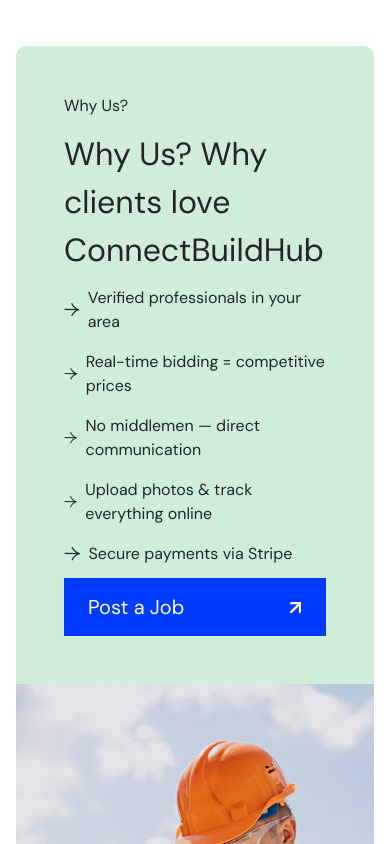
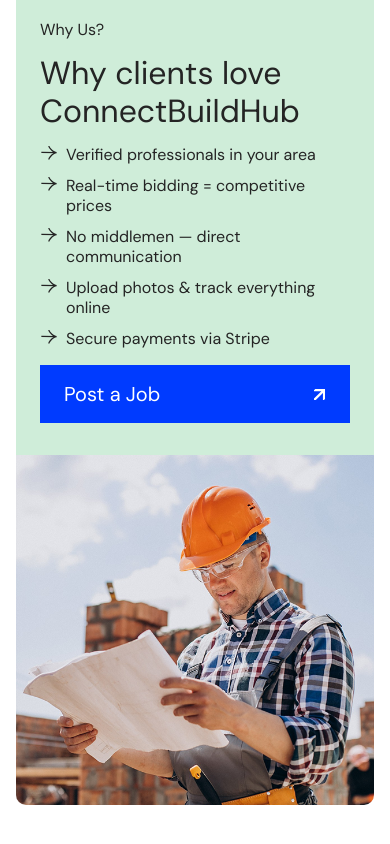
Before and after one commit to CBA-React/Christian-Landes, a Next.js app: page /for-clients in a window 390 px wide. Shown: the part 2080-2924 px from the top of the page. Built offline with nearby package versions, Linux system fonts and the light colour scheme.

Commit message:
create responsive for WhyUs module

```diff
--- a/src/modules/ForClients/WhyUs.tsx
+++ b/src/modules/ForClients/WhyUs.tsx
@@ -16,20 +16,22 @@
 
 export const WhyUs = (): JSX.Element => {
 	return (
-		<div className="mx-auto mt-[120px] max-w-[1240px] px-4 sm:px-6 lg:px-0">
+		<div className="mx-auto mt-[60px] max-w-[1240px] px-4 sm:px-6 lg:mt-[120px] lg:px-0">
 			<article className="flex min-h-[620px] flex-col overflow-hidden rounded-[10px] lg:flex-row">
-				<section className="flex w-full flex-col justify-between bg-[#CFEDD9] p-12 lg:w-1/2">
+				<section className="flex w-full flex-col justify-between bg-[#CFEDD9] px-6 py-8 lg:w-1/2 lg:p-12">
 					<div>
 						<p>Why Us?</p>
-						<h1 className="mt-3 text-[32px] leading-[48px] lg:text-[48px]">
-							Why Us? Why clients love ConnectBuildHub
+						<h1 className="mt-3 text-[32px] leading-[38px] lg:text-[48px] lg:leading-[48px]">
+							Why clients love ConnectBuildHub
 						</h1>
 					</div>
-					<ul className="space-y-4 pt-3 text-[16px] md:pt-3 lg:pt-0 lg:text-[24px]">
+					<ul className="space-y-2 pt-3 text-[16px] lg:ml-4 lg:space-y-4 lg:pt-0 lg:text-[24px]">
 						{points.map((point, index) => (
-							<li key={index} className="flex items-center gap-2">
-								<CursiveArrowRightIcon className="h-[14px] w-auto lg:h-[18px]" />
-
+							<li
+								key={index}
+								className="flex items-baseline gap-2 leading-[20px] lg:items-center lg:leading-[38px]"
+							>
+								<CursiveArrowRightIcon className="h-[18px] w-[18px] flex-shrink-0 pt-1 lg:h-[24px] lg:w-[24px] lg:pt-0" />
 								{point}
 							</li>
 						))}
@@ -41,7 +43,7 @@
 							color="primary"
 							icon={<ArrowRightIcon aria-hidden="true" />}
 							iconPosition="right"
-							className="mt-3 !h-[58px] !w-full justify-between !rounded-none !bg-[#003BFF] !px-6 !py-3 !text-[20px] !font-[400] md:mt-3 lg:mt-0 lg:!w-[209px]"
+							className="mt-4 !h-[58px] !w-full justify-between !rounded-none !bg-[#003BFF] !px-6 !py-3 !text-[20px] !font-[400] md:mt-3 lg:mt-0 lg:!w-[209px]"
 							aria-label="Post a Job"
 						>
 							Post a Job
@@ -50,7 +52,7 @@
 				</section>
 
 				<section
-					className="min-h-[500px] w-full bg-cover bg-center lg:w-1/2"
+					className="min-h-[350px] w-full bg-cover bg-center lg:min-h-[500px] lg:w-1/2"
 					style={{ backgroundImage: "url('/images/whyUs.png')" }}
 				></section>
 			</article>
```
